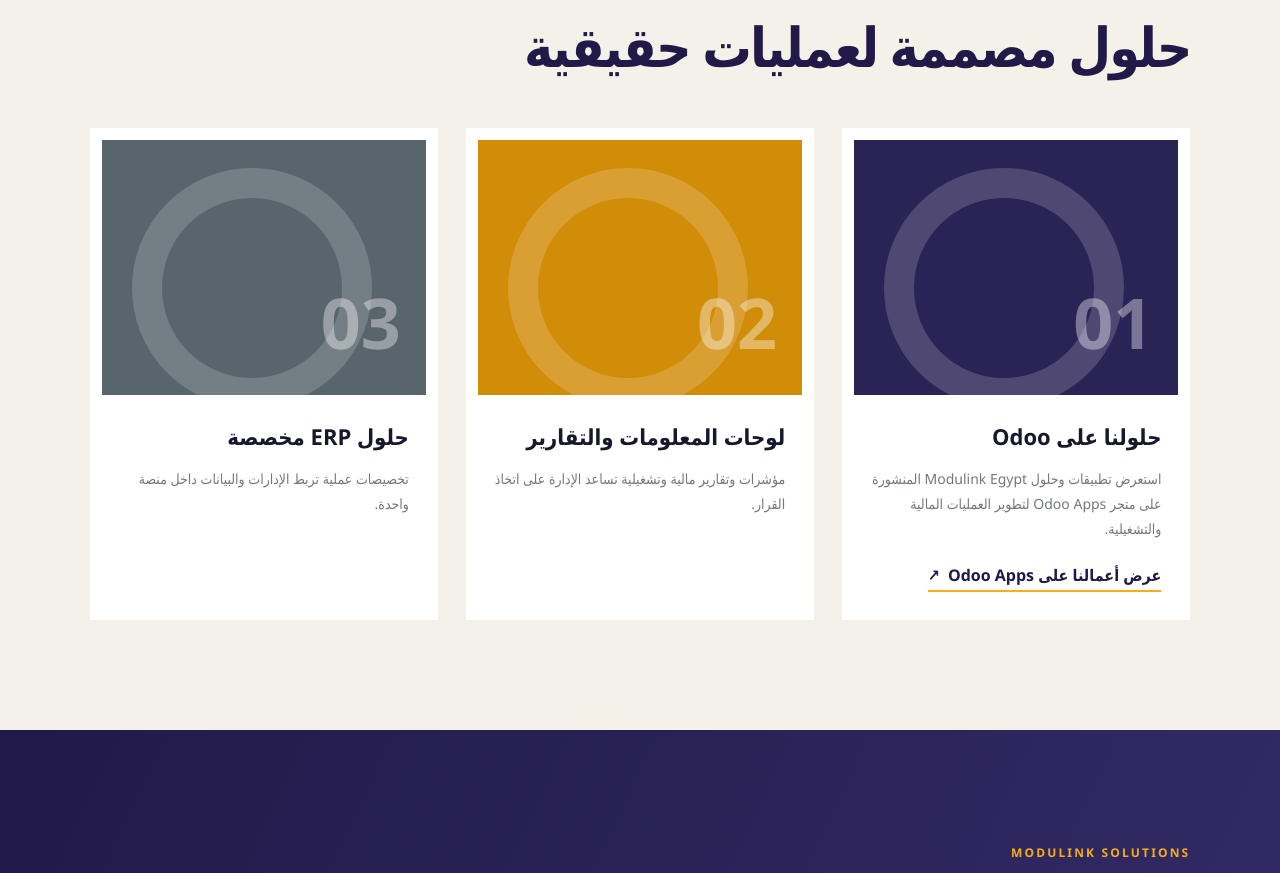
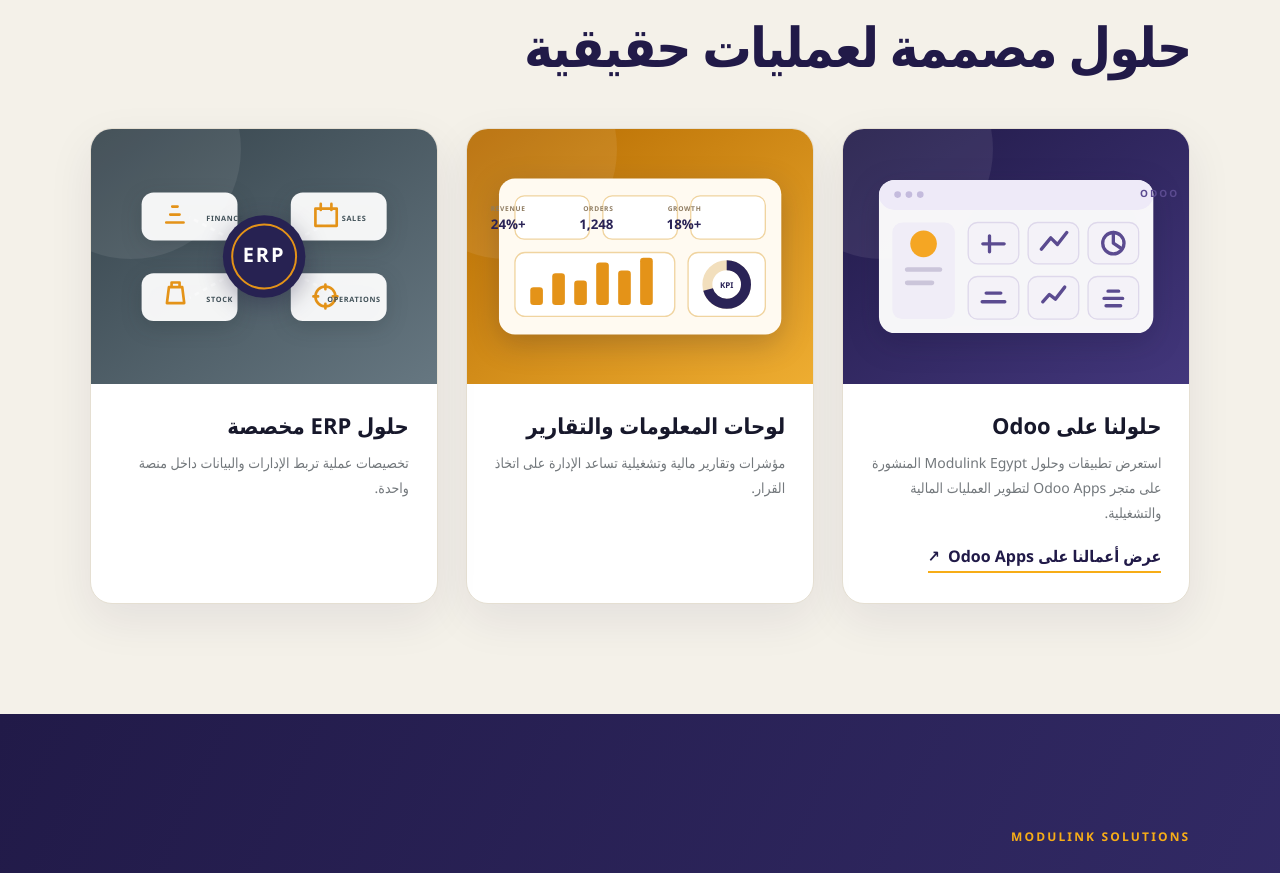
Before and after one commit to modulink-eg/modulink-website, a Next.js app: page / in a window 1280 px wide. Shown: the part 2800-3673 px from the top of the page. Built offline with nearby package versions, Linux system fonts and the light colour scheme.

Commit message:
Redesign solution cards with contextual visuals

```diff
--- a/app/globals.css
+++ b/app/globals.css
@@ -53,11 +53,13 @@
 .steps article { border-top:1px solid rgba(255,255,255,.25); padding-top:24px; }.steps b { color:var(--gold); }.steps h3 { font-size:24px; margin:30px 0 10px; }.steps p { color:#c7c4d3; }
 .work { background:#f4f1e9; }
 .work-grid { display:grid; grid-template-columns:repeat(3,1fr); gap:28px; margin-top:50px; }
-.work-grid article { background:#fff; padding:12px 12px 28px; }.work-grid h3,.work-grid p { margin-left:17px; margin-right:17px; }.work-grid h3 { margin-top:26px; }
-.work-link { display:inline-flex; align-items:center; gap:8px; margin:8px 17px 0; color:var(--navy); font-weight:800; text-decoration:none; border-bottom:2px solid var(--gold); padding-bottom:4px; }.work-link:hover { color:var(--gold); }
-.work-art { height:255px; display:flex; align-items:flex-end; padding:25px; overflow:hidden; position:relative; }
-.work-art:after { content:""; position:absolute; width:180px; height:180px; border:30px solid rgba(255,255,255,.17); border-radius:50%; top:28px; inset-inline-end:30px; }
-.work-art span { font-size:70px; font-weight:900; color:rgba(255,255,255,.38); }.art-1 { background:#2a2356; }.art-2 { background:#d18c08; }.art-3 { background:#58656c; }
+.work-grid article { background:#fff; border:1px solid #e5dfd2; border-radius:22px; overflow:hidden; box-shadow:0 16px 45px rgba(33,26,72,.08); transition:transform .28s ease,box-shadow .28s ease; }.work-grid article:hover { transform:translateY(-9px); box-shadow:0 24px 56px rgba(33,26,72,.14); }.work-copy { padding:2px 28px 30px; }.work-grid h3,.work-grid p { margin-left:0; margin-right:0; }.work-grid h3 { margin-top:24px; margin-bottom:10px; }.work-grid p { min-height:76px; margin-top:0; }
+.work-link { display:inline-flex; align-items:center; gap:8px; margin:5px 0 0; color:var(--navy); font-weight:800; text-decoration:none; border-bottom:2px solid var(--gold); padding-bottom:4px; }.work-link:hover { color:var(--gold); }
+.work-art { height:255px; overflow:hidden; position:relative; isolation:isolate; }.work-art:before { content:""; position:absolute; width:220px; height:220px; border-radius:50%; background:rgba(255,255,255,.08); inset-inline-end:-70px; top:-90px; z-index:-1; }.work-illustration { display:block; width:100%; height:100%; }
+.art-1 { background:linear-gradient(145deg,#211a48,#43377c); }.art-2 { background:linear-gradient(145deg,#b56a00,#eead31); }.art-3 { background:linear-gradient(145deg,#35434b,#667781); }
+.ui-shell,.dash-shell { fill:rgba(255,255,255,.96); filter:drop-shadow(0 14px 22px rgba(19,13,48,.22)); }.ui-topbar { fill:#eeeaf8; }.ui-dot { fill:#c4bbdd; }.ui-sidebar { fill:#f0edf7; }.ui-avatar { fill:#f5a623; }.ui-line { fill:#cbc5da; }.ui-modules rect { fill:#f4f2f8; stroke:#ded8eb; stroke-width:2; }.ui-glyphs { stroke:#5b4b90; stroke-width:5; }.visual-word { fill:#5b4b90; font-size:15px; font-weight:900; letter-spacing:3px; }
+.dash-shell { fill:#fffaf1; }.dash-card,.dash-chart { fill:#fff; stroke:#f0d4a0; stroke-width:2; }.dash-label { fill:#8e7b60; font-size:10px; font-weight:800; letter-spacing:1px; }.dash-value { fill:#2a2356; font-size:20px; font-weight:900; }.chart-bars rect { fill:#e49318; }.donut-back { stroke:#f2dfbd; }.donut-front { stroke:#2a2356; }.donut-text { fill:#2a2356; font-size:12px; font-weight:900; }
+.erp-links { stroke:rgba(255,255,255,.48); stroke-width:4; stroke-dasharray:7 7; }.erp-node rect { fill:rgba(255,255,255,.94); filter:drop-shadow(0 9px 15px rgba(20,31,35,.18)); }.erp-icons { stroke:#e49318; stroke-width:4; }.erp-labels { fill:#415158; font-size:11px; font-weight:900; letter-spacing:1px; }.erp-core { fill:#272252; filter:drop-shadow(0 10px 18px rgba(25,20,55,.35)); }.erp-ring { stroke:#e49318; stroke-width:3; }.erp-word { fill:#fff; font-size:30px; font-weight:900; letter-spacing:3px; }
 .cta { background:linear-gradient(115deg,#211a48,#332b67); color:#fff; display:grid; grid-template-columns:1fr auto; gap:50px; align-items:center; }
 .cta p { color:#d2cfdd; font-size:18px; }.whatsapp-cta { min-width:255px; min-height:82px; padding:16px 26px; border-radius:16px; background:#25d366; color:#fff; font-size:17px; box-shadow:0 14px 34px rgba(37,211,102,.24); }.whatsapp-cta svg { width:42px; height:42px; fill:none; stroke:currentColor; stroke-width:1.7; stroke-linecap:round; stroke-linejoin:round; }.whatsapp-cta span { font-weight:900; }.whatsapp-cta:hover { background:#1fbd5a; transform:translateY(-3px); box-shadow:0 18px 38px rgba(37,211,102,.34); }
 footer { min-height:175px; padding:36px 7vw; display:grid; grid-template-columns:minmax(260px,1fr) auto minmax(190px,1fr); align-items:center; gap:42px; background:#fff; color:#666c72; font-size:13px; border-top:1px solid #ebe7dc; }
--- a/app/page.tsx
+++ b/app/page.tsx
@@ -11,6 +11,61 @@
   if (name === "instagram") return <svg {...common}><rect x="4" y="4" width="16" height="16" rx="4"/><circle cx="12" cy="12" r="3.5"/><circle cx="17.4" cy="6.8" r=".8" className="filled-dot"/></svg>;
   if (name === "telegram") return <svg {...common} className="filled-icon"><path d="M21 4 3.7 10.7c-1.2.5-1.2 1.1-.2 1.4l4.4 1.4L18.2 7c.5-.3.9-.1.6.2l-8.3 7.5-.3 4.4c.5 0 .7-.2 1-.5l2.1-2 4.4 3.2c.8.5 1.4.2 1.6-.8L22 6c.3-1.2-.5-1.7-1-2Z"/></svg>;
   return <svg {...common}><path d="M12 3.2c-2.8 0-4.5 2.1-4.5 4.8 0 .7.1 1.5 0 2.2-.2.7-1.1 1.1-1.8 1.4-.5.2-.4.8.1 1 .5.2 1 .3 1.5.4.2.8-.4 1.8-1.5 2.1-.5.2-.5.8 0 1.1.8.4 1.7.4 2.5.4.6 0 .9.9 1.5 1.2.5.3 1.1-.1 1.7-.1s1.2.4 1.7.1c.6-.3.9-1.2 1.5-1.2.8 0 1.7 0 2.5-.4.5-.3.5-.9 0-1.1-1.1-.3-1.7-1.3-1.5-2.1.5-.1 1-.2 1.5-.4.5-.2.6-.8.1-1-.7-.3-1.6-.7-1.8-1.4-.1-.7 0-1.5 0-2.2 0-2.7-1.7-4.8-4.5-4.8Z"/></svg>;
+}
+
+function WorkVisual({ index }: { index: number }) {
+  if (index === 0) return (
+    <div className="work-art art-1" aria-hidden="true">
+      <svg className="work-illustration" viewBox="0 0 520 290">
+        <rect className="ui-shell" x="54" y="30" width="412" height="230" rx="24" />
+        <rect className="ui-topbar" x="54" y="30" width="412" height="45" rx="24" />
+        <circle className="ui-dot" cx="82" cy="52" r="5" /><circle className="ui-dot" cx="99" cy="52" r="5" /><circle className="ui-dot" cx="116" cy="52" r="5" />
+        <rect className="ui-sidebar" x="74" y="94" width="94" height="145" rx="15" />
+        <circle className="ui-avatar" cx="121" cy="126" r="20" />
+        <rect className="ui-line" x="93" y="161" width="56" height="7" rx="4" /><rect className="ui-line" x="93" y="181" width="44" height="7" rx="4" />
+        <g className="ui-modules">
+          <rect x="188" y="94" width="76" height="62" rx="14" /><rect x="278" y="94" width="76" height="62" rx="14" /><rect x="368" y="94" width="76" height="62" rx="14" />
+          <rect x="188" y="175" width="76" height="64" rx="14" /><rect x="278" y="175" width="76" height="64" rx="14" /><rect x="368" y="175" width="76" height="64" rx="14" />
+        </g>
+        <g className="ui-glyphs" fill="none" strokeLinecap="round" strokeLinejoin="round">
+          <path d="M210 126h32m-22-12v24" /><path d="M298 134l14-17 10 10 14-18" /><circle cx="406" cy="125" r="16" /><path d="M406 109v16l12 8" />
+          <path d="M209 213h34m-28-13h22" /><path d="M300 213l10-11 9 7 14-18" /><path d="M392 208h28m-22-11h16m-19 22h22" />
+        </g>
+        <text className="visual-word" x="446" y="55" textAnchor="end">ODOO</text>
+      </svg>
+    </div>
+  );
+
+  if (index === 1) return (
+    <div className="work-art art-2" aria-hidden="true">
+      <svg className="work-illustration" viewBox="0 0 520 290">
+        <rect className="dash-shell" x="48" y="28" width="424" height="234" rx="24" />
+        <rect className="dash-card" x="72" y="54" width="112" height="65" rx="14" /><rect className="dash-card" x="204" y="54" width="112" height="65" rx="14" /><rect className="dash-card" x="336" y="54" width="112" height="65" rx="14" />
+        <text className="dash-label" x="88" y="77">REVENUE</text><text className="dash-value" x="88" y="103">+24%</text>
+        <text className="dash-label" x="220" y="77">ORDERS</text><text className="dash-value" x="220" y="103">1,248</text>
+        <text className="dash-label" x="352" y="77">GROWTH</text><text className="dash-value" x="352" y="103">+18%</text>
+        <rect className="dash-chart" x="72" y="139" width="240" height="96" rx="15" /><rect className="dash-chart" x="332" y="139" width="116" height="96" rx="15" />
+        <g className="chart-bars"><rect x="95" y="191" width="19" height="27" rx="5" /><rect x="128" y="170" width="19" height="48" rx="5" /><rect x="161" y="181" width="19" height="37" rx="5" /><rect x="194" y="154" width="19" height="64" rx="5" /><rect x="227" y="166" width="19" height="52" rx="5" /><rect x="260" y="147" width="19" height="71" rx="5" /></g>
+        <circle className="donut-back" cx="390" cy="187" r="29" fill="none" strokeWidth="15" /><circle className="donut-front" cx="390" cy="187" r="29" fill="none" strokeWidth="15" strokeDasharray="128 55" transform="rotate(-90 390 187)" />
+        <text className="donut-text" x="390" y="192" textAnchor="middle">KPI</text>
+      </svg>
+    </div>
+  );
+
+  return (
+    <div className="work-art art-3" aria-hidden="true">
+      <svg className="work-illustration" viewBox="0 0 520 290">
+        <g className="erp-links" fill="none"><path d="M260 145 148 86M260 145l112-59M260 145l-112 62M260 145l112 62" /></g>
+        <g className="erp-node"><rect x="76" y="49" width="144" height="72" rx="18" /><rect x="300" y="49" width="144" height="72" rx="18" /><rect x="76" y="170" width="144" height="72" rx="18" /><rect x="300" y="170" width="144" height="72" rx="18" /></g>
+        <g className="erp-icons" fill="none" strokeLinecap="round" strokeLinejoin="round">
+          <path d="M113 94h26m-20-12h14m-11-12h8" /><path d="M337 73h32v26h-32zM345 66v9m16-9v9" />
+          <path d="M114 215h26l-3-24h-20zM121 191v-7h12v7" /><circle cx="352" cy="205" r="15" /><path d="M352 187v7m0 22v7m18-18h-7m-22 0h-7" />
+        </g>
+        <g className="erp-labels"><text x="173" y="91" textAnchor="end">FINANCE</text><text x="395" y="91" textAnchor="middle">SALES</text><text x="173" y="213" textAnchor="end">STOCK</text><text x="395" y="213" textAnchor="middle">OPERATIONS</text></g>
+        <circle className="erp-core" cx="260" cy="145" r="62" /><circle className="erp-ring" cx="260" cy="145" r="48" fill="none" /><text className="erp-word" x="260" y="154" textAnchor="middle">ERP</text>
+      </svg>
+    </div>
+  );
 }
 
 const content = {
@@ -174,7 +229,7 @@
         <h2>{t.workTitle}</h2>
         <div className="work-grid">
           {t.work.map(([title, description, link], index) => (
-            <article key={title}><div className={`work-art art-${index + 1}`}><span>0{index + 1}</span></div><h3>{title}</h3><p>{description}</p>{link && <a className="work-link" href={link} target="_blank" rel="noreferrer">{t.appLink} <span>↗</span></a>}</article>
+            <article key={title}><WorkVisual index={index} /><div className="work-copy"><h3>{title}</h3><p>{description}</p>{link && <a className="work-link" href={link} target="_blank" rel="noreferrer">{t.appLink} <span>↗</span></a>}</div></article>
           ))}
         </div>
       </section>
```
